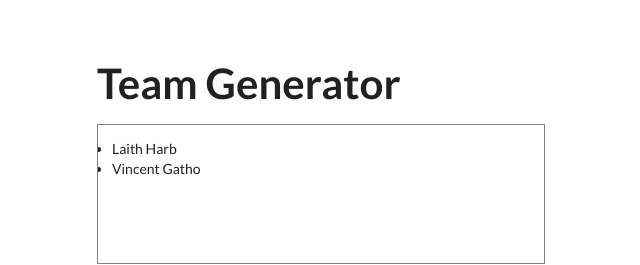
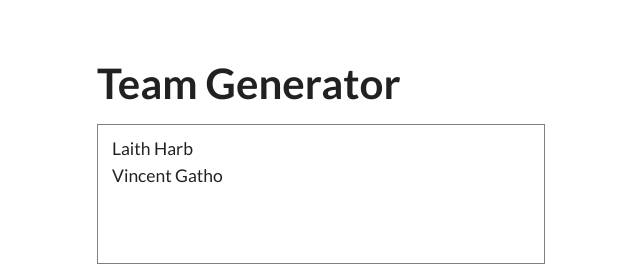
Before and after one commit to catherinekorres/team-generator, an Angular app: page / in a window 1280 px wide. Shown: the top 265 px of the page, without its empty margins (319-959 px from the left). Built offline with nearby package versions, Linux system fonts and the light colour scheme.

Commit message:
style list items

```diff
--- a/src/styles.css
+++ b/src/styles.css
@@ -1,2 +1,8 @@
 /* You can add global styles to this file, and also import other style files */
 @import "semantic-ui-css/semantic.css";
+
+li {
+  list-style: none;
+  font-size: 1.25rem;
+  margin-bottom: 0.5rem;
+}
```
